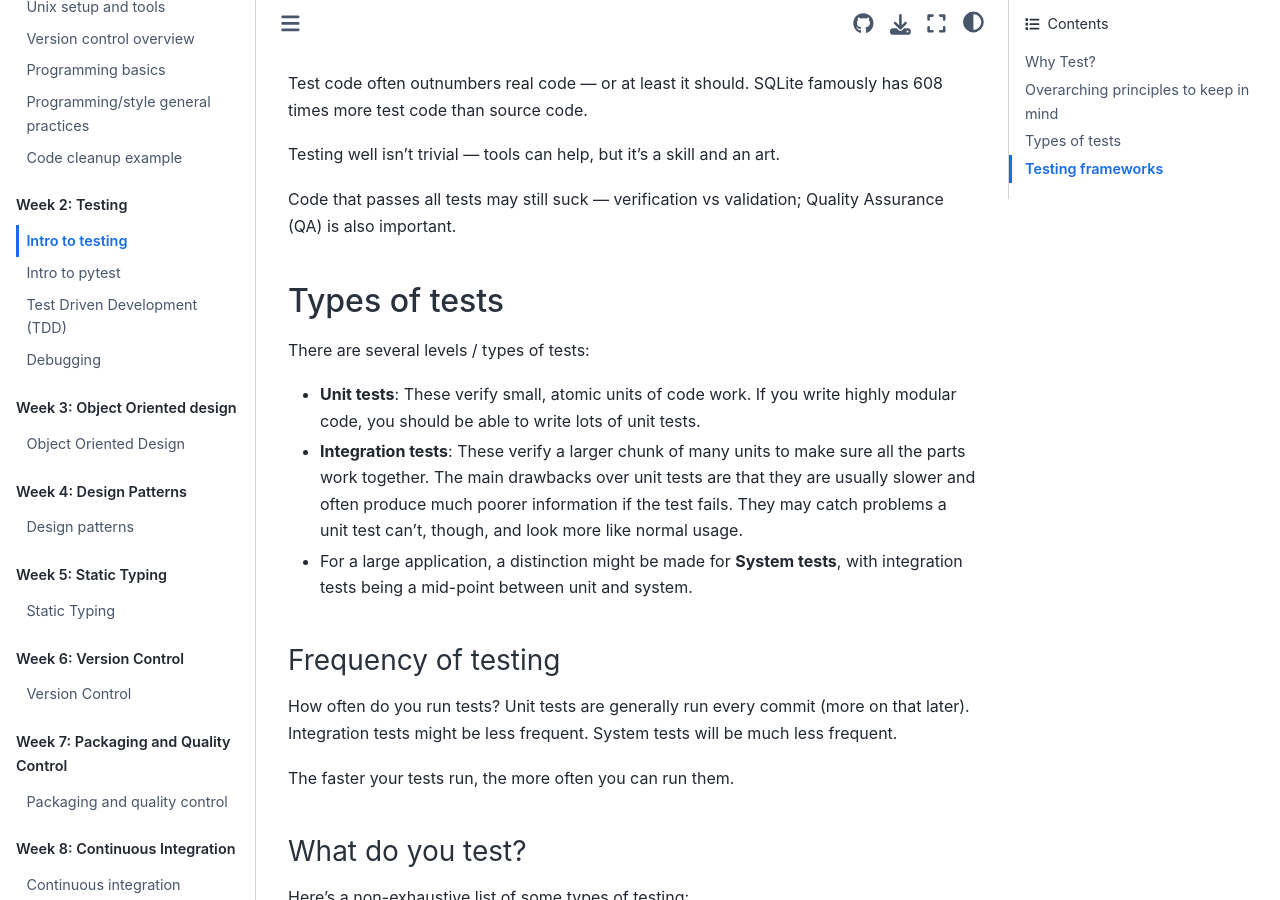
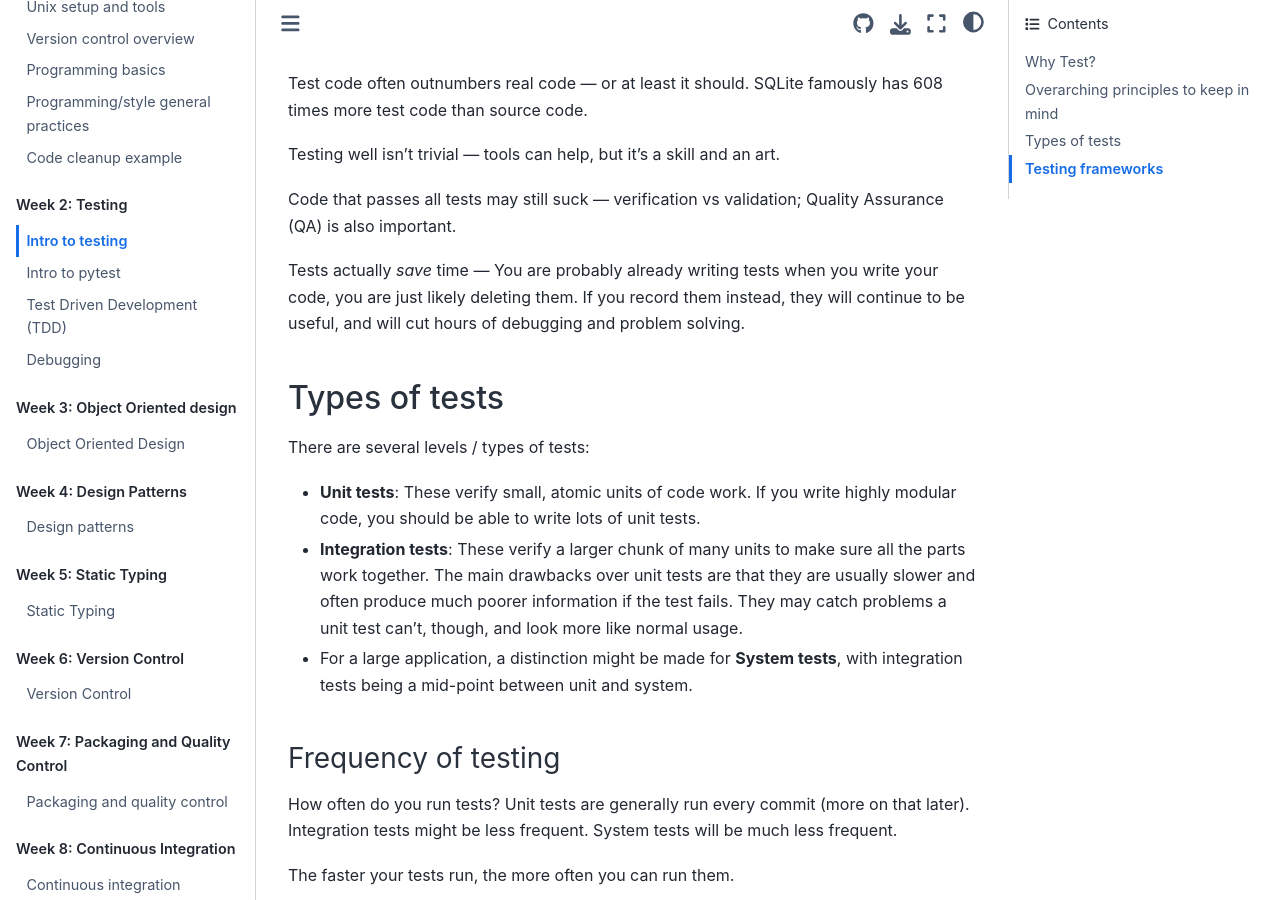
Before and after one commit to se-for-sci/se-for-sci.github.io, a Jupyter Book: the page built from content/week2/testing.md, in a window 1280 px wide and 900 px high, scrolled down 1390 px. Built offline with Jupyter Book 1.0.4 settings and Sphinx 7.4.7 and the Sphinx Book theme 1.1.4, drawn with Linux system fonts in a browser that asks for light colours.

Commit message:
fix: add binder link and test time mention
Signed-off-by: Henry Schreiner <henryschreineriii@gmail.com>

```diff
--- a/content/week2/testing.md
+++ b/content/week2/testing.md
@@ -63,6 +63,11 @@ Testing well isn't trivial --- tools can help, but it's a skill and an art.
 
 Code that passes all tests may still suck --- verification vs validation;
 Quality Assurance (QA) is also important.
+
+Tests actually _save_ time --- You are probably already writing tests when you
+write your code, you are just likely deleting them. If you record them instead,
+they will continue to be useful, and will cut hours of debugging and problem
+solving.
 
 ## Types of tests
 
```
Also changed, not shown: README.md (+5 -2 lines).
